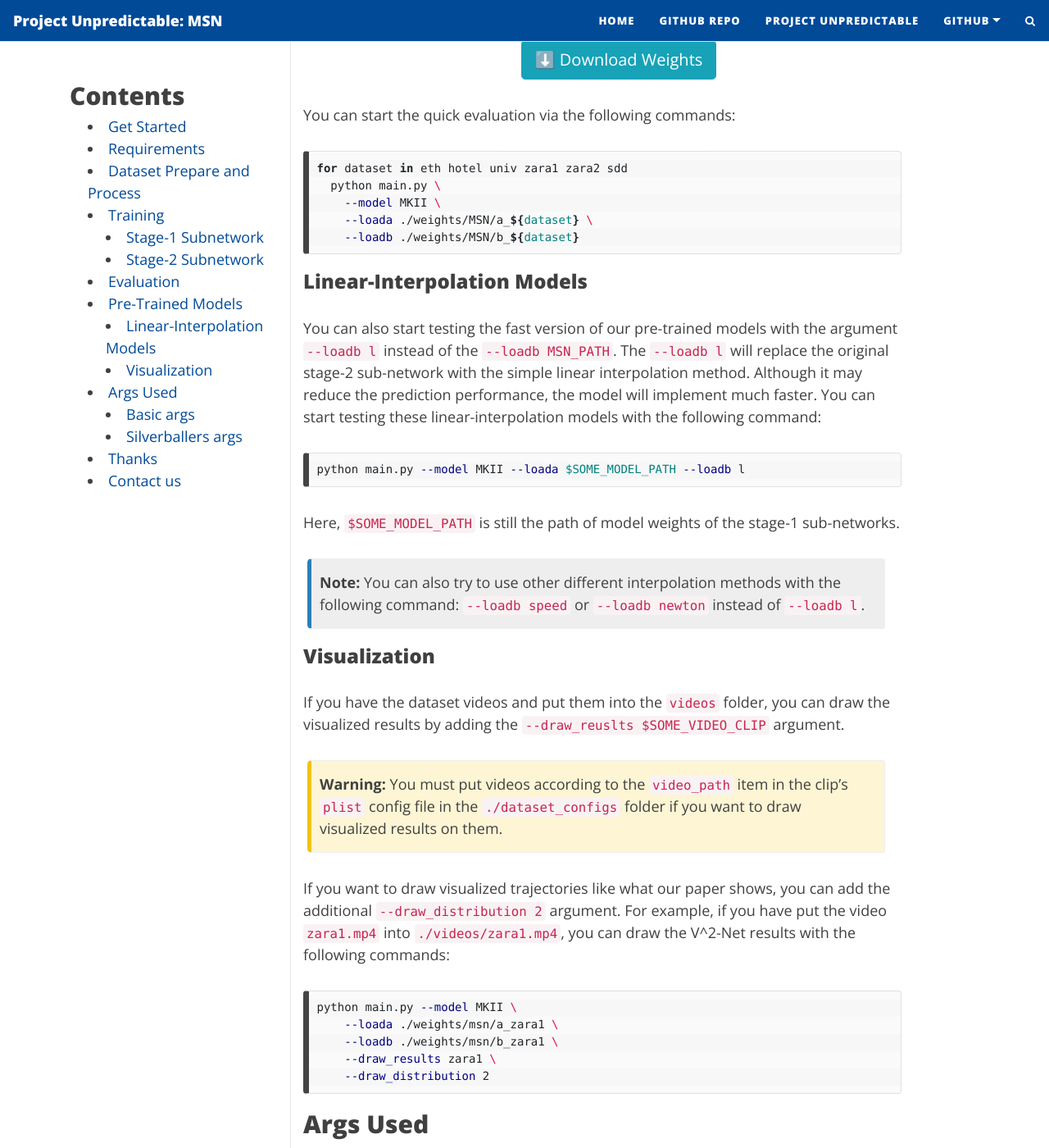
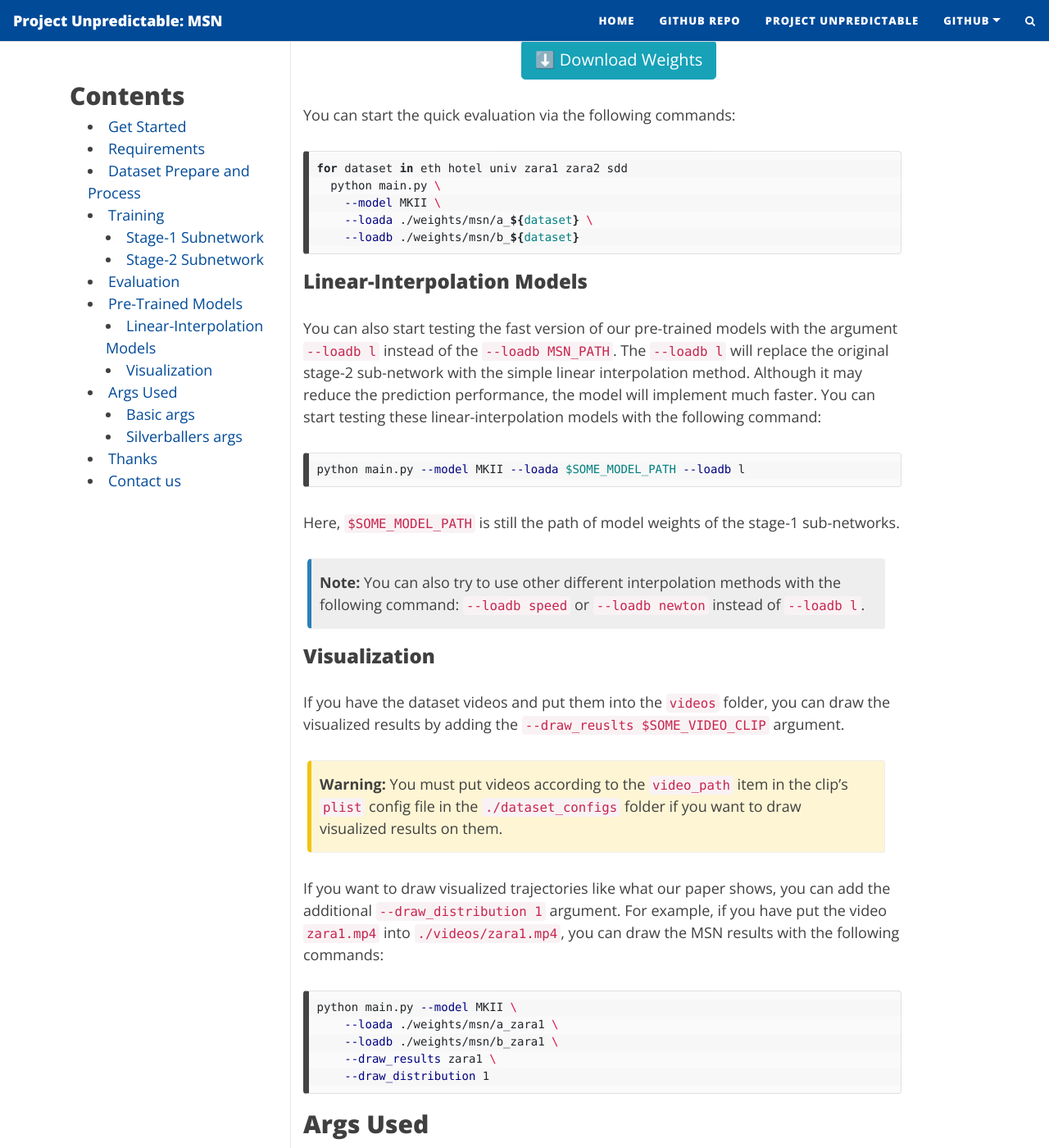
Before and after one commit to NorthOcean/MSN, a Jekyll site: the page built from use.md, in a window 1280 px wide and 1400 px high, scrolled down 4246 px. Shown: the whole window at 82% size. Built offline with Jekyll 4.4.1, drawn with Linux system fonts in a browser that asks for light colours; nearby versions of some CDN libraries; comment, search, counter and statistics services are not loaded.

Commit message:
修改 typos

````diff
--- a/use.md
+++ b/use.md
@@ -152,8 +152,8 @@ You can start the quick evaluation via the following commands:
 for dataset in eth hotel univ zara1 zara2 sdd
   python main.py \
     --model MKII \
-    --loada ./weights/MSN/a_${dataset} \
-    --loadb ./weights/MSN/b_${dataset}
+    --loada ./weights/msn/a_${dataset} \
+    --loadb ./weights/msn/b_${dataset}
 ```
 
 ### Linear-Interpolation Models
@@ -180,15 +180,15 @@ If you have the dataset videos and put them into the `videos` folder, you can dr
 {: .box-warning}
 **Warning:** You must put videos according to the `video_path` item in the clip's `plist` config file in the `./dataset_configs` folder if you want to draw visualized results on them.
 
-If you want to draw visualized trajectories like what our paper shows, you can add the additional `--draw_distribution 2` argument.
-For example, if you have put the video `zara1.mp4` into `./videos/zara1.mp4`, you can draw the V^2-Net results with the following commands:
+If you want to draw visualized trajectories like what our paper shows, you can add the additional `--draw_distribution 1` argument.
+For example, if you have put the video `zara1.mp4` into `./videos/zara1.mp4`, you can draw the MSN results with the following commands:
 
 ```bash
 python main.py --model MKII \
     --loada ./weights/msn/a_zara1 \
     --loadb ./weights/msn/b_zara1 \
     --draw_results zara1 \
-    --draw_distribution 2
+    --draw_distribution 1
 ```
 
 ## Args Used
````
Also changed, not shown: other parts of use.md (+1 -1 lines).
